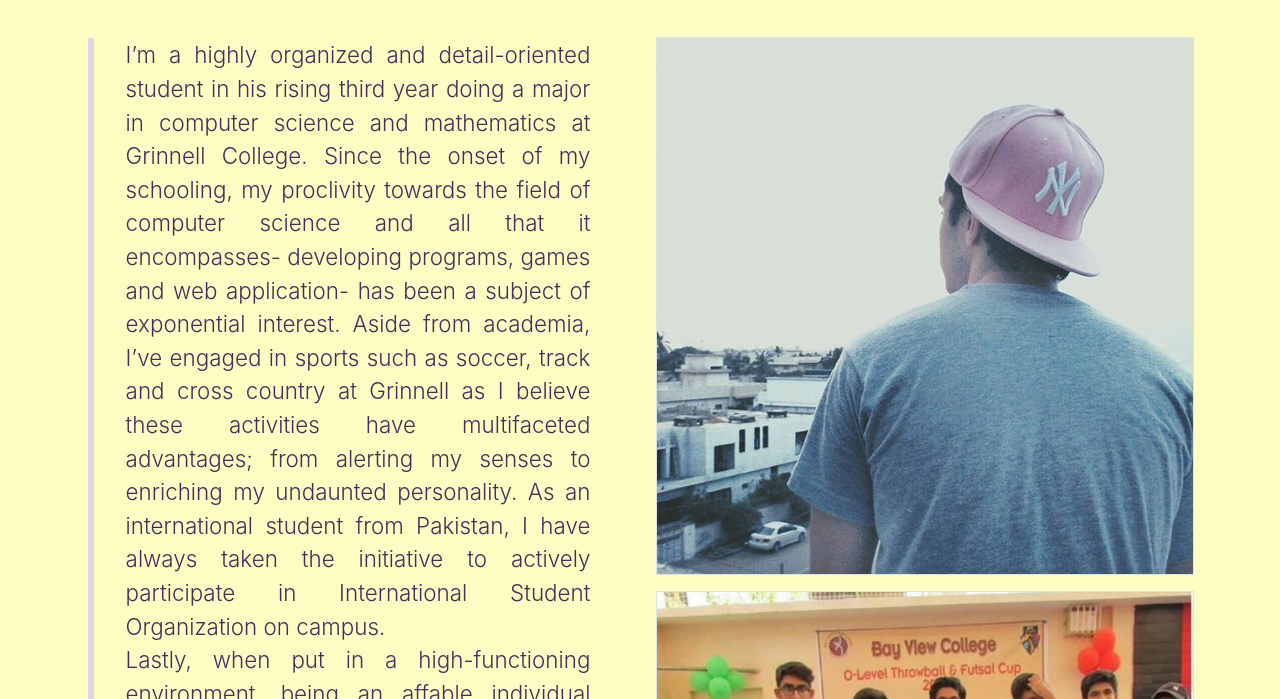
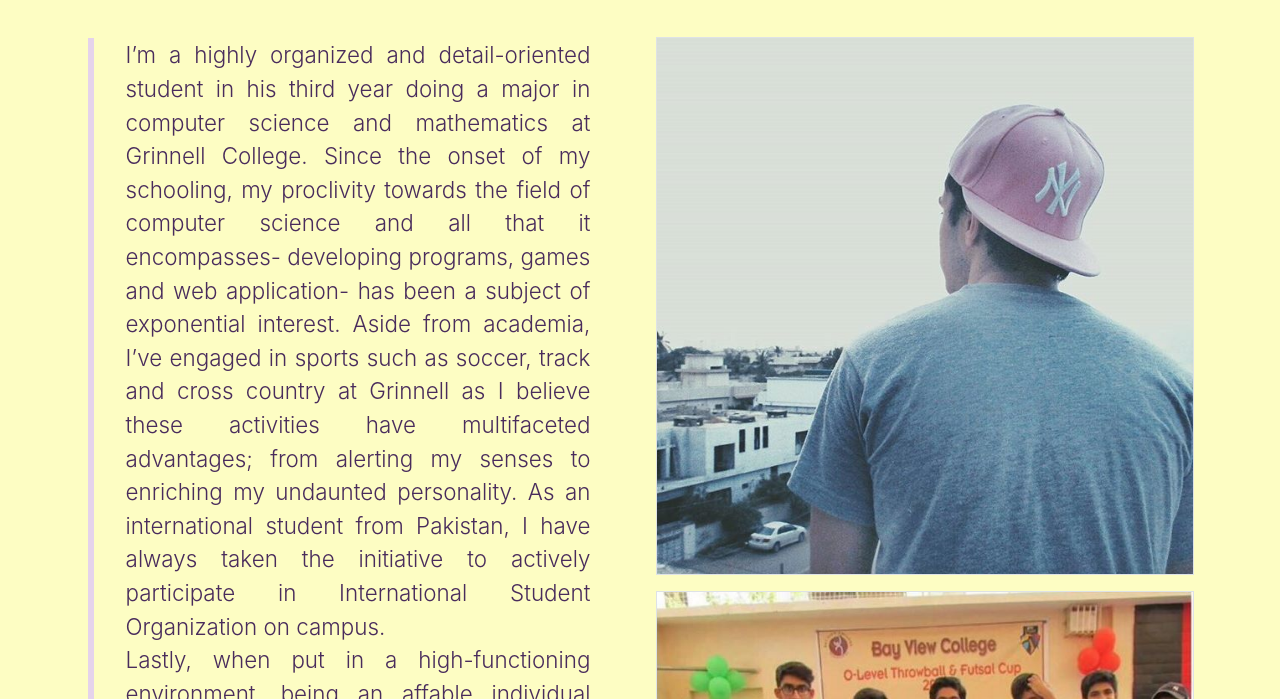
Before and after one commit to izanahmed/site, a plain HTML site: page index.html in a window 1280 px wide. Shown: the part 641-1340 px from the top of the page. Drawn offline with nearby package versions, Linux system fonts and the light colour scheme.

Commit message:
Fixed the biggest mistake rising third year to third year

```diff
--- a/index.html
+++ b/index.html
@@ -64,7 +64,7 @@
                     <div class="p-0 m-3 bg-light border"><img class="img-fluid" id="pic2" src="hi.JPG"></div>
                 </div>
                 <div class="col-lg-6 p-0 d-flex align-items-start">
-                    <p class="lead" id="words">I’m a highly organized and detail-oriented student in his rising third year doing a major in computer science and mathematics at Grinnell College. Since the onset of my schooling, my proclivity towards the field of computer science and all that it encompasses- developing programs, games and web application- has been a subject of exponential interest. Aside from academia, I’ve engaged in sports such as soccer, track and cross country at Grinnell as I believe these activities have multifaceted advantages; from alerting my senses to enriching my undaunted personality. As an international student from Pakistan, I have always taken the initiative to actively participate in International Student Organization on campus. <br> Lastly, when put in a high-functioning environment, being an affable individual facilitates me in doing teamwork and collaborating to produce efficient results. Some of the projects I have undertaken are: developing a blog website for a business from scratch, creating a game that teaches underprivileged kids in Pakistan about Covid-19 and it's precautions in a simple, comprehensive manner. </p>
+                    <p class="lead" id="words">I’m a highly organized and detail-oriented student in his third year doing a major in computer science and mathematics at Grinnell College. Since the onset of my schooling, my proclivity towards the field of computer science and all that it encompasses- developing programs, games and web application- has been a subject of exponential interest. Aside from academia, I’ve engaged in sports such as soccer, track and cross country at Grinnell as I believe these activities have multifaceted advantages; from alerting my senses to enriching my undaunted personality. As an international student from Pakistan, I have always taken the initiative to actively participate in International Student Organization on campus. <br> Lastly, when put in a high-functioning environment, being an affable individual facilitates me in doing teamwork and collaborating to produce efficient results. Some of the projects I have undertaken are: developing a blog website for a business from scratch, creating a game that teaches underprivileged kids in Pakistan about Covid-19 and it's precautions in a simple, comprehensive manner. </p>
                 </div>
             </div>
         </section>
```
